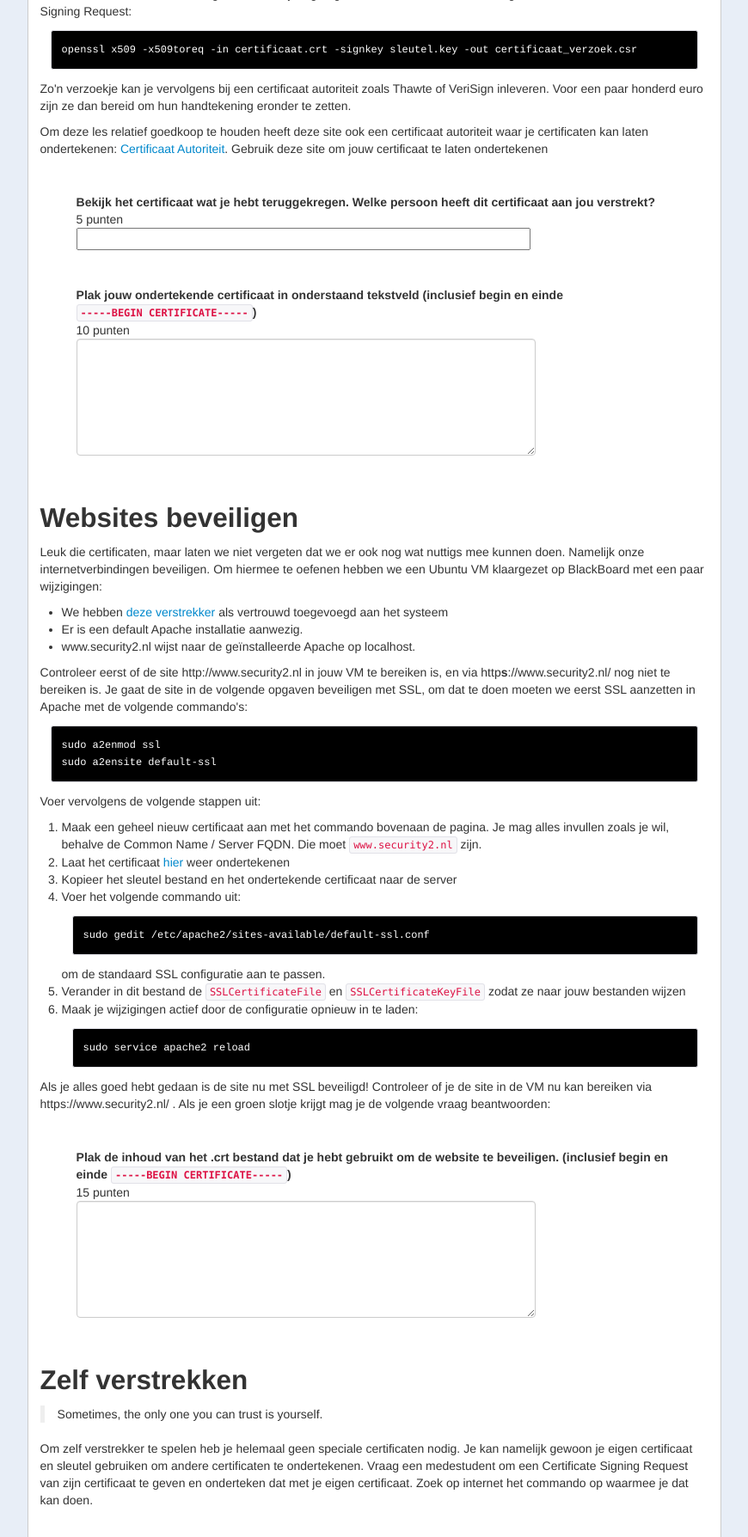
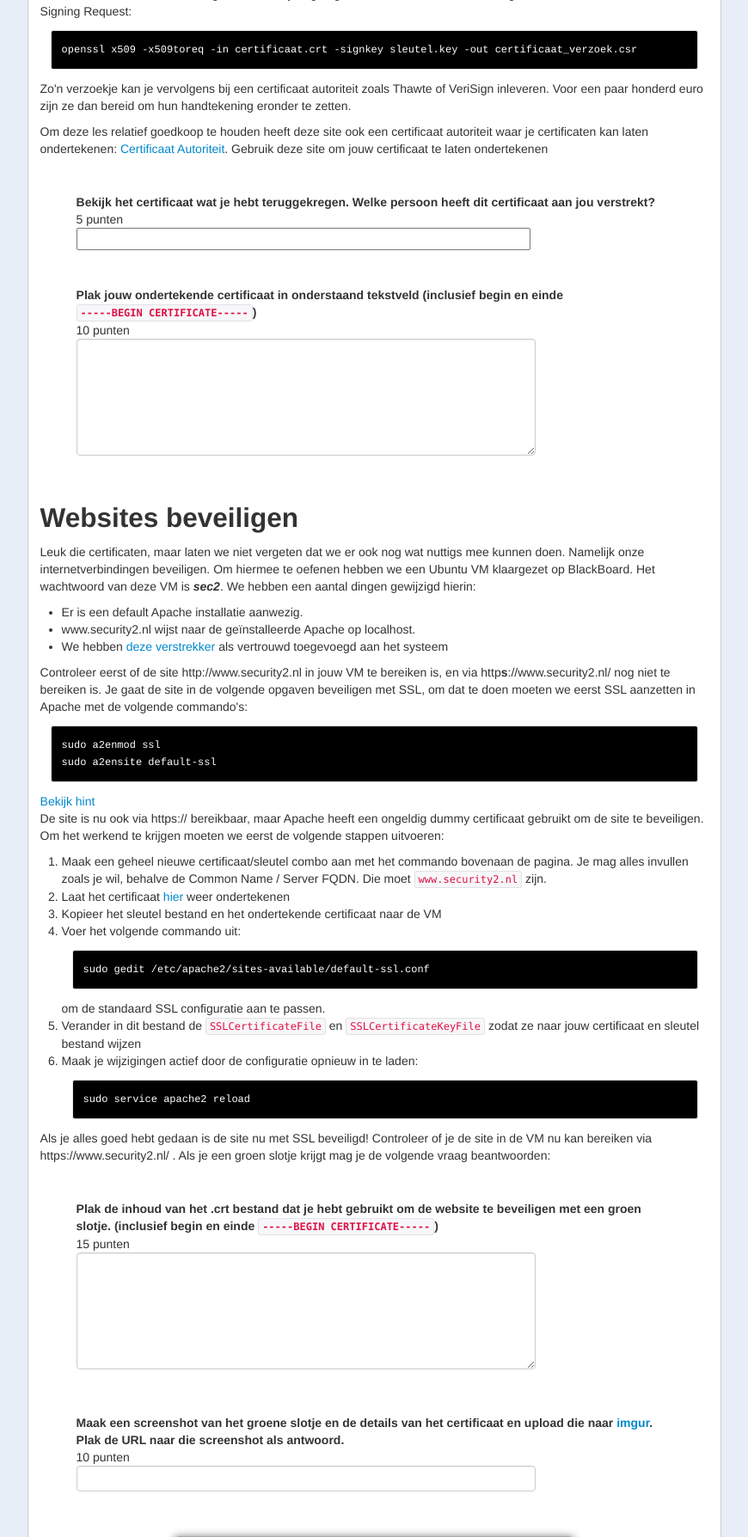
Before and after one commit to Avans/Security-Quiz, a Django app: template templates/certificaten.html in a window 1280 px wide. Shown: the part 2084-3872 px from the top of the page at 86% size, without its empty margins (335-1205 px from the left). Run offline with Django 3.2, Linux system fonts and the light colour scheme; the template is opened without the code that fills it, so the values that code supplies are empty; parts of the project's set-up code (start-up, migrations or seed data) failed here and were passed over.

Commit message:
Certificaten

```diff
--- a/static/css/style.css
+++ b/static/css/style.css
@@ -1,3 +1,21 @@
+.url {
+      color: #000088;
+      font-family: Courier;
+}
+figcaption {
+  text-align: center;
+}
+
+figure img {
+  margin-left: auto;
+  margin-right: auto;
+}
+.screenshot {
+  box-shadow: 0 0 10px #888;
+  border: 1px solid #aaa;
+  border-radius: 7px;
+}
+
 body {
     background-color: #e8eef7;
     padding: 2em;
--- a/templates/base.html
+++ b/templates/base.html
@@ -27,7 +27,7 @@
           <h5>Security 2</h5>
           <ul>
             <li><a href="/oauth">OAuth</a></li>
-            <li>Certificaten (under construction)</li>
+            <li><a href="/certificaten">Certificaten</a></li>
             <li>Encryptie (under construction)</li>
           </ul>
 
--- a/templates/certificaten.html
+++ b/templates/certificaten.html
@@ -44,7 +44,7 @@
       <p>
 
       <div class="question">
-        <span class="question-string">Hoeveel basis verstrekkers vertrouwt jouw systeem? (je mag ook ongeveer een antwoord als het lastig tellen is)</span>
+        <span class="question-string">Hoeveel basis verstrekkers vertrouwt jouw systeem? (je mag ook ongeveer een antwoord geven als het lastig tellen is)</span>
         <div class="points"><span class="question-points">5</span> punten</div>
         <input class="question-input" name="answer_openssl_number_of_issuers" value="{{ answers.answer_openssl_number_of_issuers }}">
       </div>
@@ -85,12 +85,12 @@
 
       <h2>Websites beveiligen</h2>
 
-      <p>Leuk die certificaten, maar laten we niet vergeten dat we er ook nog wat nuttigs mee kunnen doen. Namelijk onze internetverbindingen beveiligen. Om hiermee te oefenen hebben we een Ubuntu VM klaargezet op BlackBoard met een paar wijzigingen:</p>
+      <p>Leuk die certificaten, maar laten we niet vergeten dat we er ook nog wat nuttigs mee kunnen doen. Namelijk onze internetverbindingen beveiligen. Om hiermee te oefenen hebben we een Ubuntu VM klaargezet op BlackBoard. Het wachtwoord van deze VM is <b><i>sec2</i></b>. We hebben een aantal dingen gewijzigd hierin:</p>
 
       <ul>
-        <li>We hebben <a href="/sign">deze verstrekker</a> als vertrouwd toegevoegd aan het systeem</li>
         <li>Er is een default Apache installatie aanwezig.</li>
         <li>www.security2.nl wijst naar de geïnstalleerde Apache op localhost.</li>
+        <li>We hebben <a href="/sign">deze verstrekker</a> als vertrouwd toegevoegd aan het systeem</li>
       </ul>
 
       <p>Controleer eerst of de site http://www.security2.nl in jouw VM te bereiken is, en via http<b>s</b>://www.security2.nl/ nog niet te bereiken is. Je gaat de site in de volgende opgaven beveiligen met SSL, om dat te doen moeten we eerst SSL aanzetten in Apache met de volgende commando's:</p>
@@ -98,35 +98,49 @@
       <code class="terminal">sudo a2enmod ssl<br>
 sudo a2ensite default-ssl</code>
 
-      <p>Voer vervolgens de volgende stappen uit:</p>
+      <p class="hint">Hint: Commando's vul je in in het programma 'Terminal'</p>
+
+      <p>De site is nu ook via https:// bereikbaar, maar Apache heeft een ongeldig dummy certificaat gebruikt om de site te beveiligen. Om het werkend te krijgen moeten we eerst de volgende stappen uitvoeren:</p>
 
       <ol>
-        <li>Maak een geheel nieuw certificaat aan met het commando bovenaan de pagina. Je mag alles invullen zoals je wil, behalve de Common Name / Server FQDN. Die moet <code>www.security2.nl</code> zijn.</li>
+        <li>Maak een geheel nieuwe certificaat/sleutel combo aan met het commando bovenaan de pagina. Je mag alles invullen zoals je wil, behalve de Common Name / Server FQDN. Die moet <code>www.security2.nl</code> zijn.</li>
         <li>Laat het certificaat <a href="/sign">hier</a> weer ondertekenen</li>
-        <li>Kopieer het sleutel bestand en het ondertekende certificaat naar de server</li>
+        <li>Kopieer het sleutel bestand en het ondertekende certificaat naar de VM</li>
         <li>Voer het volgende commando uit: <code class="terminal">sudo gedit /etc/apache2/sites-available/default-ssl.conf</code> om de standaard SSL configuratie aan te passen.</li>
-        <li>Verander in dit bestand de <code>SSLCertificateFile</code> en <code>SSLCertificateKeyFile</code> zodat ze naar jouw bestanden wijzen</li>
+        <li>Verander in dit bestand de <code>SSLCertificateFile</code> en <code>SSLCertificateKeyFile</code> zodat ze naar jouw certificaat en sleutel bestand wijzen</li>
         <li>Maak je wijzigingen actief door de configuratie opnieuw in te laden: <code class="terminal">sudo service apache2 reload</code></li>
       </ol>
 
       <p>Als je alles goed hebt gedaan is de site nu met SSL beveiligd! Controleer of je de site in de VM nu kan bereiken via https://www.security2.nl/ . Als je een groen slotje krijgt mag je de volgende vraag beantwoorden:</p>
 
       <div class="question">
-        <span class="question-string">Plak de inhoud van het .crt bestand dat je hebt gebruikt om de website te beveiligen. (inclusief begin en einde <code>-----BEGIN CERTIFICATE-----</code>)</span>
+        <span class="question-string">Plak de inhoud van het .crt bestand dat je hebt gebruikt om de website te beveiligen met een groen slotje. (inclusief begin en einde <code>-----BEGIN CERTIFICATE-----</code>)</span>
         <div class="points"><span class="question-points">15</span> punten</div>
         <textarea class="question-input" name="answer_openssl_ssl_cert">{{ answers.answer_openssl_ssl_cert }}</textarea>
       </div>
+
+      <div class="question">
+        <span class="question-string">Maak een screenshot van het groene slotje en de details van het certificaat en upload die naar <a href="http://imgur.com">imgur</a>. Plak de URL naar die screenshot als antwoord.</span>
+        <div class="points"><span class="question-points">10</span> punten</div>
+        <input class="question-input" name="answer_openssl_screenshot" type="url" value="{{ answers.answer_openssl_screenshot }}">
+      </div>
+
+      <img src="/static/img/slotje_certificaat_vm.png" class="center-block screenshot" style="width: 60%" >
+
+      <p>Tip: Heb je zelf een website die je wil beveiligen? <a href="http://startssl.com/">Start SSL</a> is één van de weinige bedrijven die gratis certificaten ondertekenen. Later dit jaar kan het ook via <a href="http://letsencrypt.org/" target="_blank">Let's Encrypt</a></p>
 
       <h2>Zelf verstrekken</h2>
 
       <blockquote>Sometimes, the only one you can trust is yourself.</blockquote>
 
-      <p>Om zelf verstrekker te spelen heb je helemaal geen speciale certificaten nodig. Je kan namelijk gewoon je eigen certificaat en sleutel gebruiken om andere certificaten te ondertekenen. Vraag een medestudent om een Certificate Signing Request van zijn certificaat te geven en onderteken dat met je eigen certificaat. Zoek op internet het commando op waarmee je dat kan doen.</p>
+      <p>Om zelf verstrekker te spelen heb je helemaal geen speciale certificaten nodig. Je kan namelijk gewoon je eigen certificaat en sleutel gebruiken die je aan het begin van de les hebt gemaakt. Vraag een medestudent om een Certificate Signing Request van zijn certificaat te geven en onderteken dat met je eigen certificaat. Zoek op internet het commando op waarmee je dat kan doen.</p>
 
       <div class="question">
-        <span class="question-string">Plak de inhoud van een certificaat waar je zelf verstrekker van het certificaat van een medestudent. (inclusief begin en einde <code>-----BEGIN CERTIFICATE-----</code>)</span>
+        <span class="question-string">Plak de inhoud van het certificaat van een medestudent, waar je zelf verstrekker van bent. (inclusief begin en einde <code>-----BEGIN CERTIFICATE-----</code>)</span>
         <div class="points"><span class="question-points">10</span> punten</div>
         <textarea class="question-input" name="answer_openssl_ssl_cert">{{ answers.answer_openssl_ssl_cert }}</textarea>
       </div>
 
+      <p>Tip: zorg ervoor dat jouw certificaat standaard wordt geinstalleerd op alle besturingsystemen. Dan kan je goud geld verdienen met het ondertekenen van andere certificaten ;)</p>
+
 {% endblock %}
```
Also changed, not shown: templates/oauth.html (+0 -19 lines), static/img/slotje_certificaat_vm.png (added).
